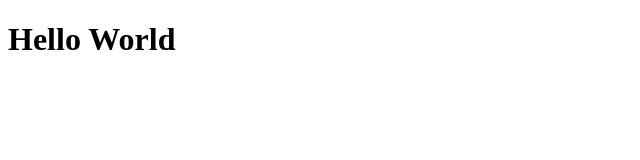
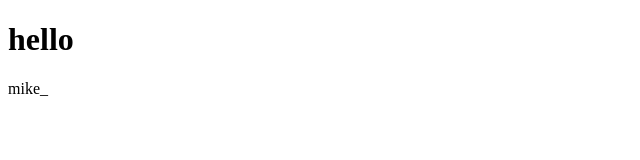
Before and after one commit to Mikecharles25/mike_Tracy, a plain HTML site: page index.html in a window 1280 px wide. Shown: the whole page, without its empty margins (0-640 px from the left). Drawn offline with Linux system fonts and the light colour scheme.

Commit message:
portifolio site

```diff
--- a/index.html
+++ b/index.html
@@ -1,28 +1,25 @@
 <!DOCTYPE html>
 <html lang="en">
-  <head>
+
+<head>
     <meta charset="UTF-8">
     <title>Fork Me! FCC: Test Suite Template</title>
     <link rel="stylesheet" href="css/style.css">
-  </head>
+</head>
 
-  <body>
+<body>
+    <script src="https://cdn.freecodecamp.org/testable-projects-fcc/v1/bundle.js"></script>
+    <div id=“welcome-section”>
+        <h1> hello</h1>
+    </div>
+    <div id=“projects class”>
+        <p class="project-tiles">mike_
 
-    <h1>Hello World</h1>
+        </p>
+    </div>
 
-    <script src="https://cdn.freecodecamp.org/testable-projects-fcc/v1/bundle.js"></script>
-    <!--
 
-    Hello Camper!
+    <script src="js/index.js"></script>
+</body>
 
-    For now, the test suite only works in Chrome!
-    Please read the README below in the JS Editor before beginning.
-    Feel free to delete this message once you have read it.
-    Good luck and Happy Coding!
-
-    - The freeCodeCamp Team
-
-    -->
-    <script  src="js/index.js"></script>
-  </body>
 </html>
```
